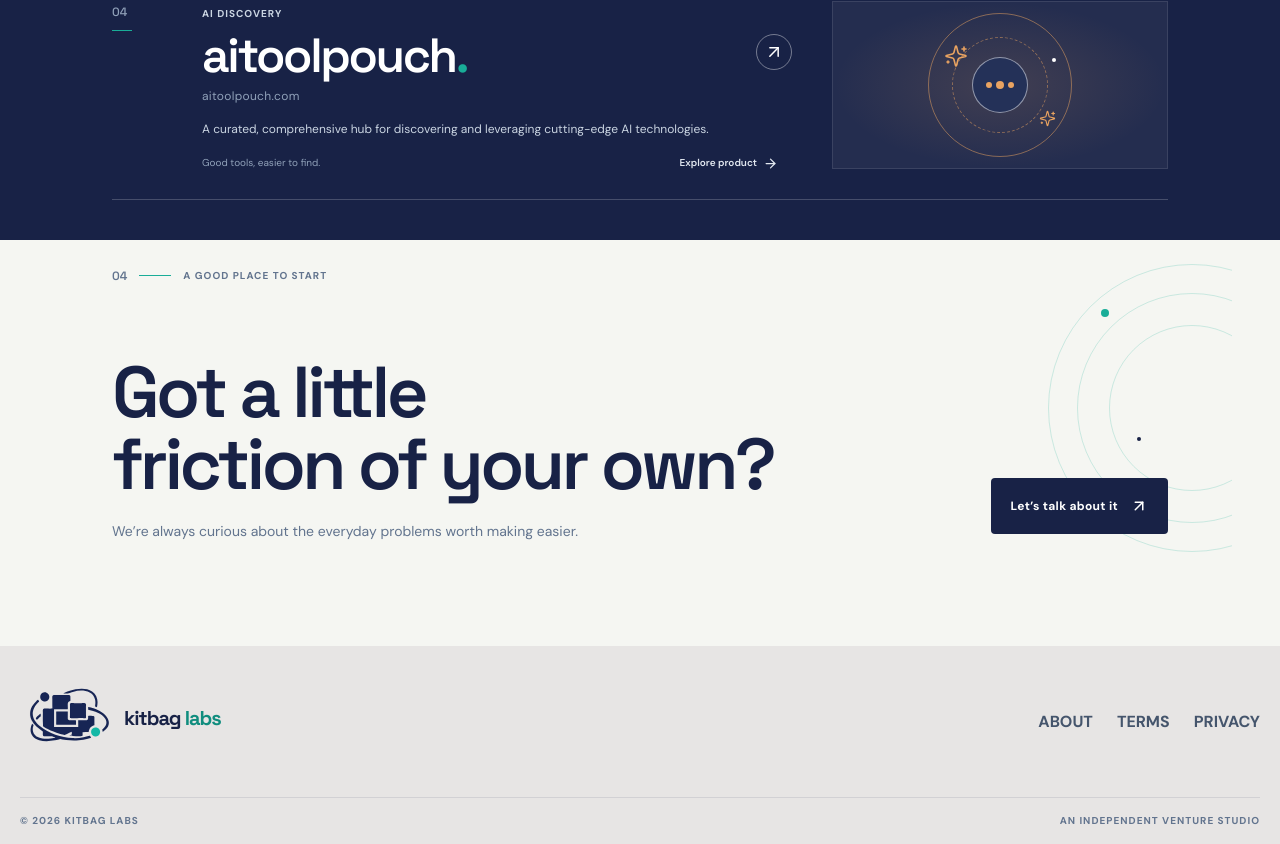
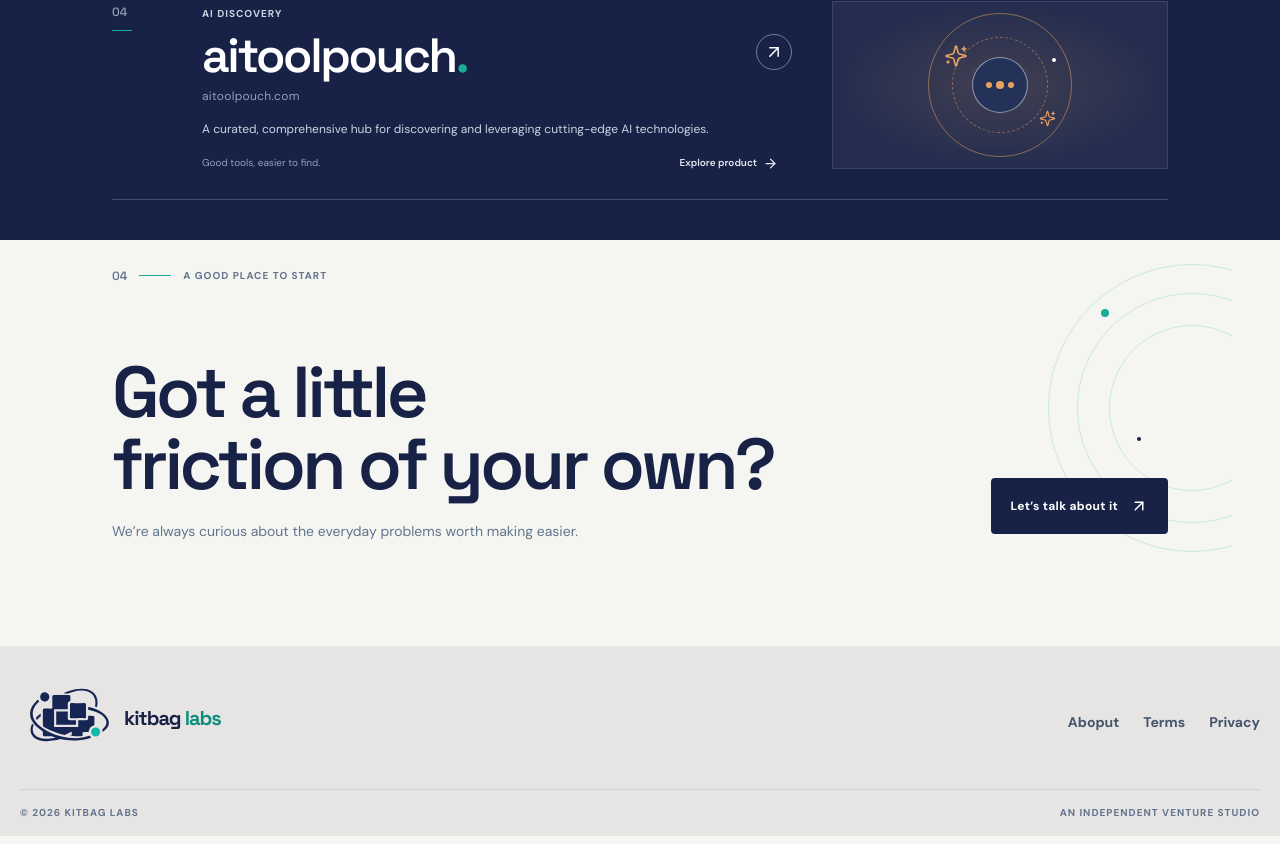
Before and after one commit to bakosbits/kitbaglabs, a React (Vite) app: page / in a window 1280 px wide. Shown: the part 3090-3934 px from the top of the page. Built offline with nearby package versions, Linux system fonts and the light colour scheme.

Commit message:
update: footer

```diff
--- a/src/App.tsx
+++ b/src/App.tsx
@@ -360,13 +360,13 @@
                         <div className="justify-self-start">
                             <BrandLockup compact />
                         </div>
-                        <nav className="col-start-2 justify-self-end flex flex-wrap items-center gap-4 font-bold text-slate-600 md:gap-6">
-                            <a href="/about" className="hover:text-teal-dark transition-colors">ABOUT</a>
-                            <a href="/terms" className="hover:text-teal-dark transition-colors">TERMS</a>
-                            <a href="/privacy" className="hover:text-teal-dark transition-colors">PRIVACY</a>
+                        <nav className="col-start-2 justify-self-end flex flex-wrap items-center gap-4 font-bold text-sm text-slate-600 md:gap-6">
+                            <a href="/about" className="hover:text-teal-dark transition-colors">Aboput</a>
+                            <a href="/terms" className="hover:text-teal-dark transition-colors">Terms</a>
+                            <a href="/privacy" className="hover:text-teal-dark transition-colors">Privacy</a>
                         </nav>
                     </div>
-                    <div className="mt-4 flex flex-col items-start gap-2 border-t border-ink/10 pt-4 text-2xs font-bold tracking-widest text-slate-500 md:mt-6 md:flex-row md:justify-between md:gap-4">
+                    <div className="mt-4 flex flex-col items-start gap-2 border-t border-ink/10 pt-4 text-2xs font-bold tracking-widest text-slate-500 md:flex-row md:justify-between md:gap-4">
                         <span>© {new Date().getFullYear()} KITBAG LABS</span>
                         <span>AN INDEPENDENT VENTURE STUDIO</span>
                     </div>
```
